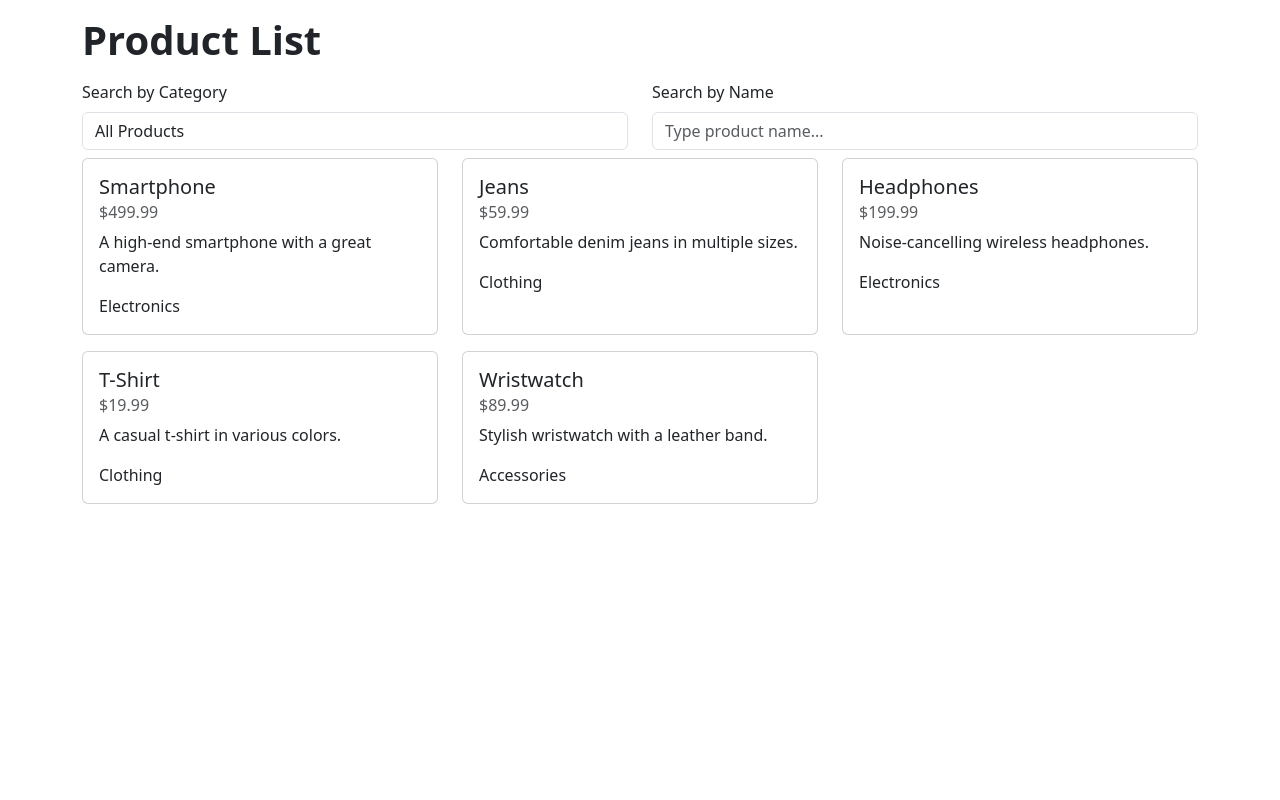
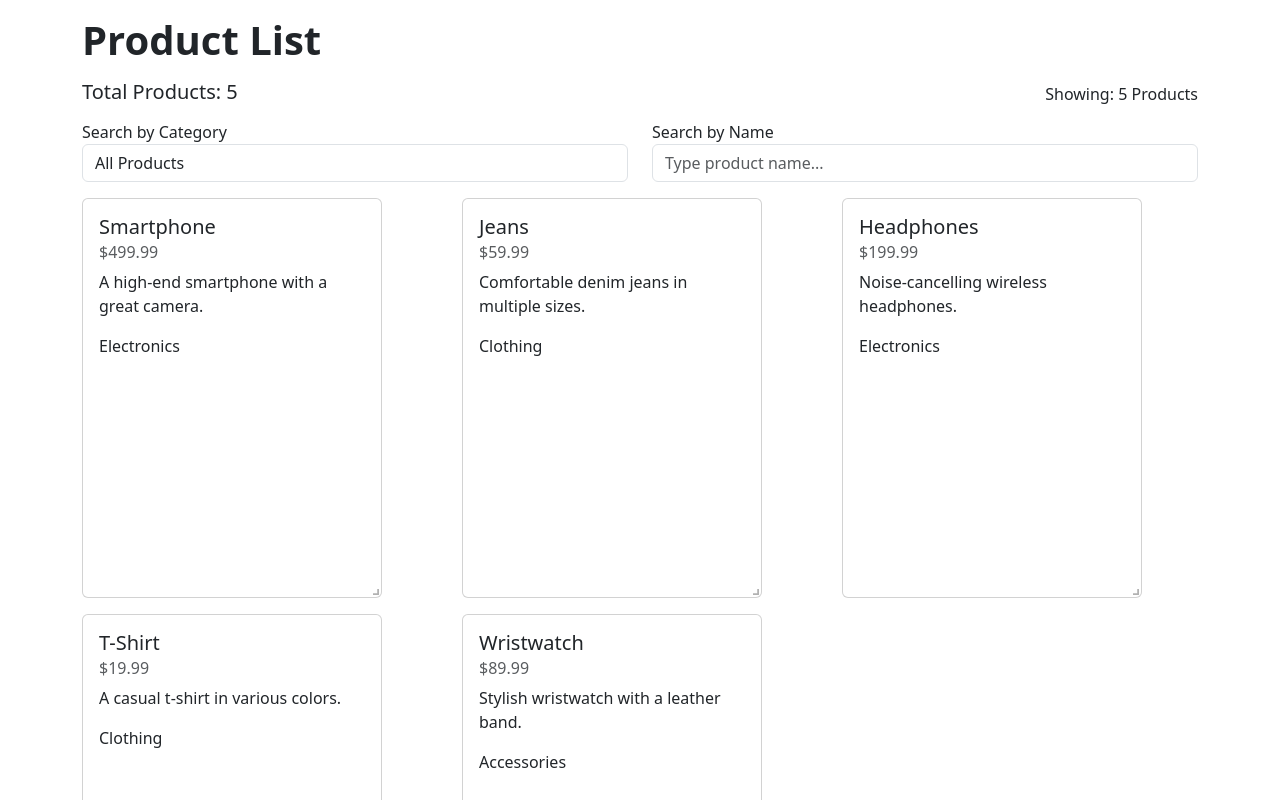
Before and after one commit to smpolash/ssbl-ready, a React (Create React App) app: page / in a window 1280 px wide. Shown: the top 800 px of the page. Built offline with nearby package versions, Linux system fonts and the light colour scheme.

Commit message:
[SSBL] Resizer, total count added.

```diff
--- a/package.json
+++ b/package.json
@@ -42,5 +42,8 @@
       "last 1 firefox version",
       "last 1 safari version"
     ]
+  },
+  "devDependencies": {
+    "@types/react-resizable": "^3.0.8"
   }
 }
--- a/src/App.tsx
+++ b/src/App.tsx
@@ -18,6 +18,8 @@ const App:React.FC = () => {
   const [filteredProducts, setFilteredProducts] = useState<IProduct[]>([])
   const [searchKeys, setSearchKeys] = useState('');
 
+  const totalProductCount = products?.length;
+  const filteredProductCount = filteredProducts?.length;
 
   useEffect(()=> {
     const allProducts = getProduct();
@@ -46,10 +48,16 @@ const App:React.FC = () => {
   return (
     <Container>
       <h1 className='my-3 fw-bold'>Product List</h1>
+      <Row className="mb-2">
+        <Col className='d-flex flex-row justify-content-between align-items-end'>
+          <h5>Total Products: {totalProductCount}</h5>
+          <h6>Showing: {filteredProductCount} {category !== 'All Products' ? `in ${category}` : 'Products'}</h6>
+        </Col>
+      </Row>
       <Row className='mb-2'>
         <Col md={6}>
-          <Form.Label>Search by Category</Form.Label>
-          <Form.Group>
+          <Form.Label className='mb-0'>Search by Category</Form.Label>
+          <Form.Group className='mb-2'>
             <Form.Control as="select" value={category} onChange={(e) => setCategory(e.target.value)} >
               <option value="All Products">All Products</option>
               <option value="Electronics">Electronics</option>
@@ -59,8 +67,8 @@ const App:React.FC = () => {
           </Form.Group>
         </Col>
         <Col md={6}>
-          <Form.Group>
-            <Form.Label>Search by Name</Form.Label>
+          <Form.Group className='mb-2'>
+            <Form.Label className='mb-0'>Search by Name</Form.Label>
             <Form.Control type='text' placeholder='Type product name...' value={searchKeys} onChange={(e) => setSearchKeys(e.target.value)} />
           </Form.Group>
         </Col>
--- a/src/components/ProductCard.tsx
+++ b/src/components/ProductCard.tsx
@@ -1,4 +1,7 @@
 import React, { useState } from "react";
+import { ResizableBox } from 'react-resizable';
+import 'react-resizable/css/styles.css';
+
 
 interface IProduct {
   name: string;
@@ -8,7 +11,22 @@ interface IProduct {
 }
 
 const ProductCard: React.FC<IProduct> = ({name, price, description, category,}) => {
+
+  const [width, setWidth] = useState(300);
+  const [height, setHeight] = useState(400);
+
   return (
+    <ResizableBox
+      width={width}
+      height={height}
+      onResize={(event, { size }) => {
+        setWidth(size.width);
+        setHeight(size.height);
+      }}
+      resizeHandles={['se']}
+      minConstraints={[200, 300]}
+      maxConstraints={[600, 800]}
+    >
     <div className="card" style={{width:'100%', height:'100%'}}>
       <div className="card-body">
         <h5 className="card-title">{name}</h5>
@@ -17,6 +35,7 @@ const ProductCard: React.FC<IProduct> = ({name, price, description, category,})
         <p className="card-text">{category}</p>
       </div>
     </div>
+    </ResizableBox>
   );
 };
 
```
Also changed, not shown: 1 other file (tests, documents, lock files or other folders).
